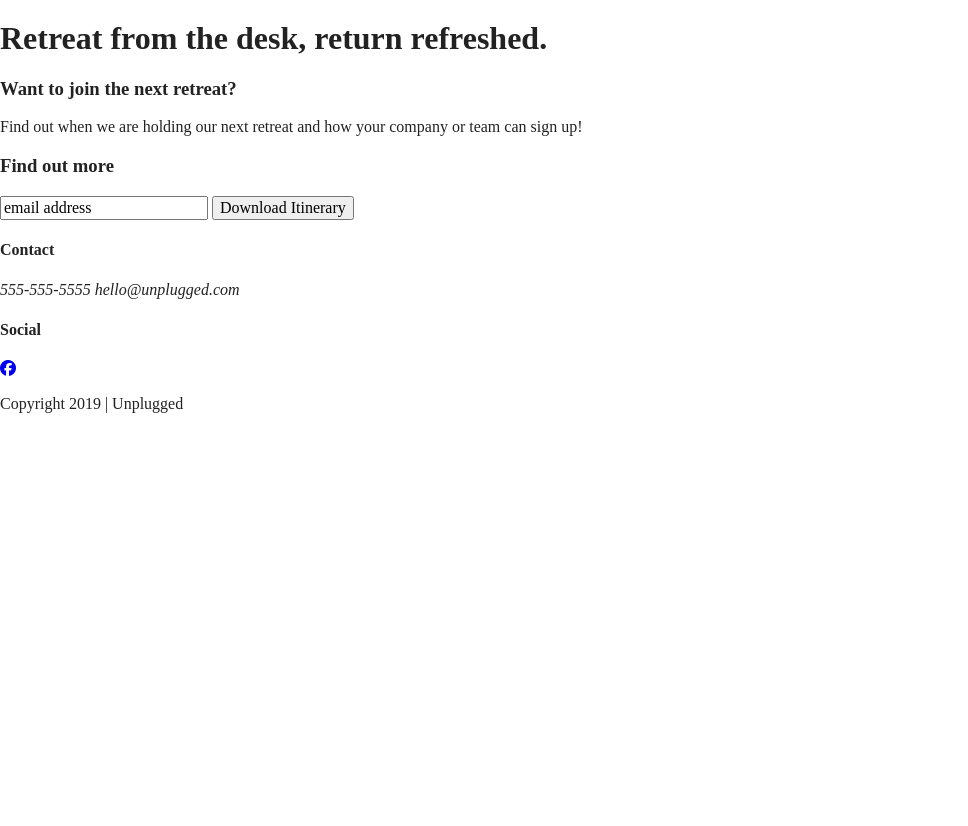
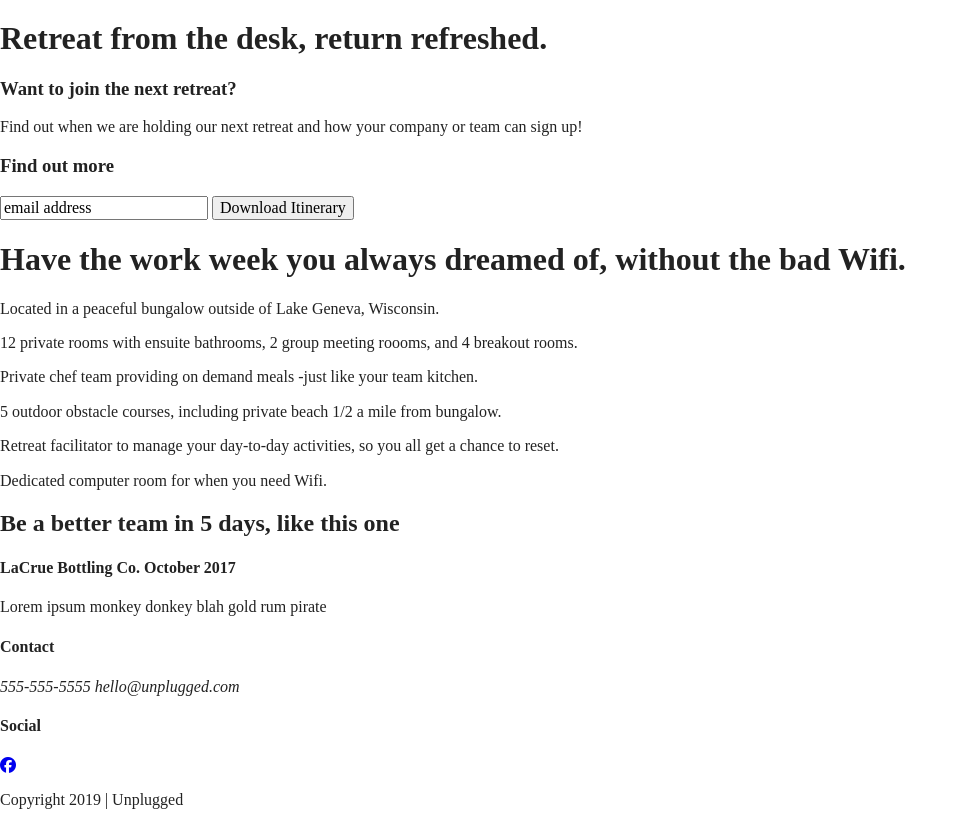
Before and after one commit to hrcodes82/unplugged-website-project, a website built with Parcel: page index.html in a window 1280 px wide. Shown: the part 74-900 px from the top of the page, without its empty margins (0-968 px from the left). Before the commit the page ends 800 px from the top, so only its background shows below. Built offline with nearby package versions, Linux system fonts and the light colour scheme.

Commit message:
completed HTML on home page including class names

```diff
--- a/index.html
+++ b/index.html
@@ -21,6 +21,7 @@
   <script src="https://kit.fontawesome.com/45faf46685.js" crossorigin="anonymous"></script>
 
   <meta name="theme-color" content="#fafafa">
+
 </head>
 
 <body>
@@ -37,25 +38,81 @@
                  <li><a href="about/index.html" target="_blank">About</a></li>
              </ul>
           </nav>
-
-    </div>
+      </div>
   </header>
 
   <main>
 
 
-  <section>
+  <section class="hero-area">
     <h1>Retreat from the desk, return refreshed.</h1>
   </section>
 
-  <aside  >
-    <h3>Want to join the next retreat?</h3>
-    <p>Find out when we are holding our next retreat and how your company or team can sign up!</p>
-    <h3>Find out more</h3>
+  <aside >
+    <div class="form-description">
+      <h3>Want to join the next retreat?</h3>
+      <p>Find out when we are holding our next retreat and how your company or team can sign up!</p>
+      <h3>Find out more</h3>
+    </div>
+
+    <form class="form">
     <input type="text" name="name" value="email address">
     <input type="button" value="Download Itinerary">
+    </form>
   </aside>
 
+  <section class="features">
+    <h1>Have the work week you always dreamed of, without the bad Wifi.</h1>
+    <div class="content-wrapper">
+      <!-- Add your Features content here -->
+
+      <article class="features-items">
+        <p class="fontawesome-icon"></p>
+        <p class="features-item-description">Located in a peaceful bungalow outside of Lake Geneva, Wisconsin.</p>
+      </article>
+
+      <article class="features-items">
+        <p class="fontawesome-icon"></p>
+        <p class="features-item-description">12 private rooms with ensuite bathrooms, 2 group meeting roooms,
+          and 4 breakout rooms.</p>
+      </article>
+
+      <article class="features-items">
+        <p class="fontawesome-icon"></p>
+        <p class="features-item-description">Private chef team providing on demand meals -just like your team kitchen.</p>
+      </article>
+
+      <article class="features-items">
+        <p class="fontawesome-icon"></p>
+        <p class="features-item-description">5 outdoor obstacle courses, including private beach 1/2 a mile from bungalow.</p>
+      </article>
+
+      <article class="features-items">
+        <p class="fontawesome-icon"></p>
+        <p class="features-item-description">Retreat facilitator to manage your day-to-day activities, so you all get
+          a chance to reset.</p>
+      </article>
+
+      <article class="features-items">
+        <p class="fontawesome-icon"></p>
+        <p class="features-item-description">Dedicated computer room for when you need Wifi.</p>
+      </article>
+
+    </div>
+  </section>
+
+  <section class="reviews">
+    <h2>Be a better team in 5 days, like this one</h2>
+    <div class="content-wrapper">
+      <!-- Add your review content here -->
+
+      <article>
+        <h4 class="review-company-name"> LaCrue Bottling Co. October 2017</h4>
+        <p class="reviews-item-description">Lorem ipsum monkey donkey blah gold rum pirate</p>
+      </article>
+
+    </div>
+  </section>
 
 </main>
 
```
